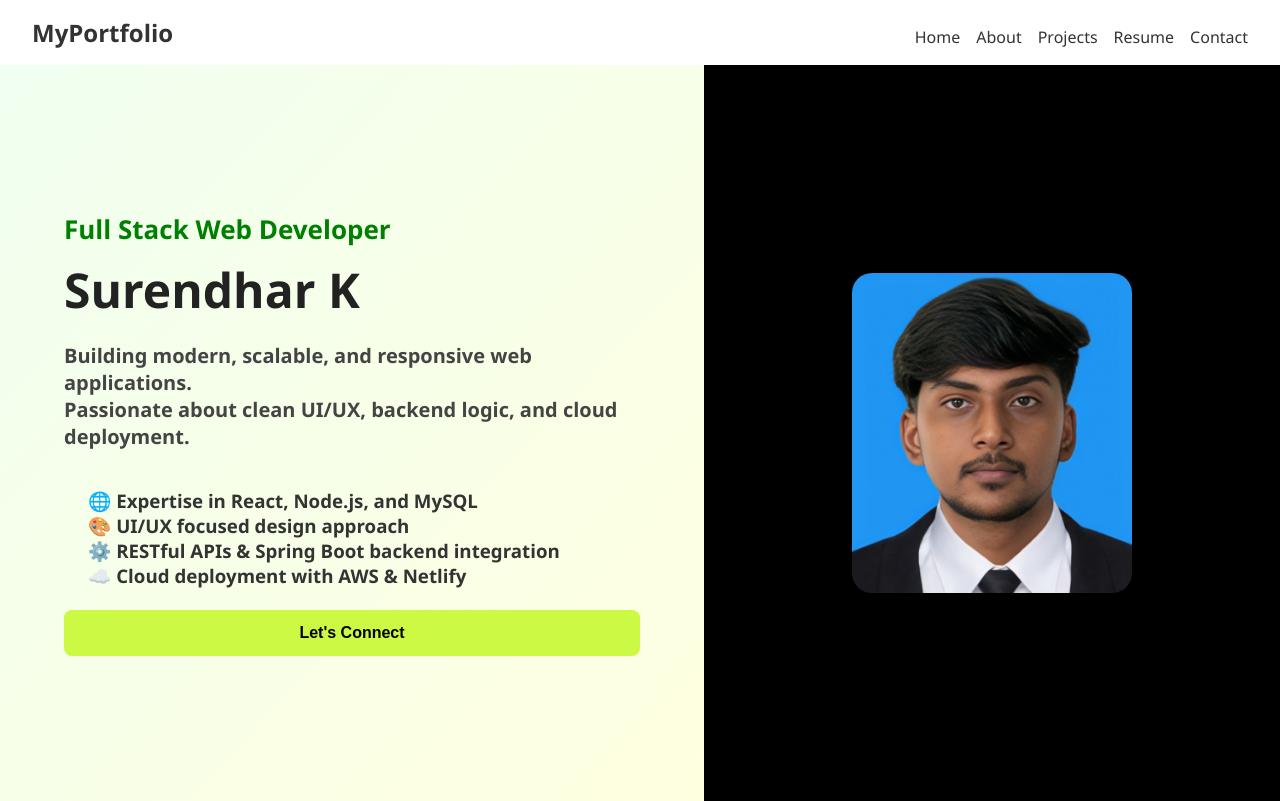
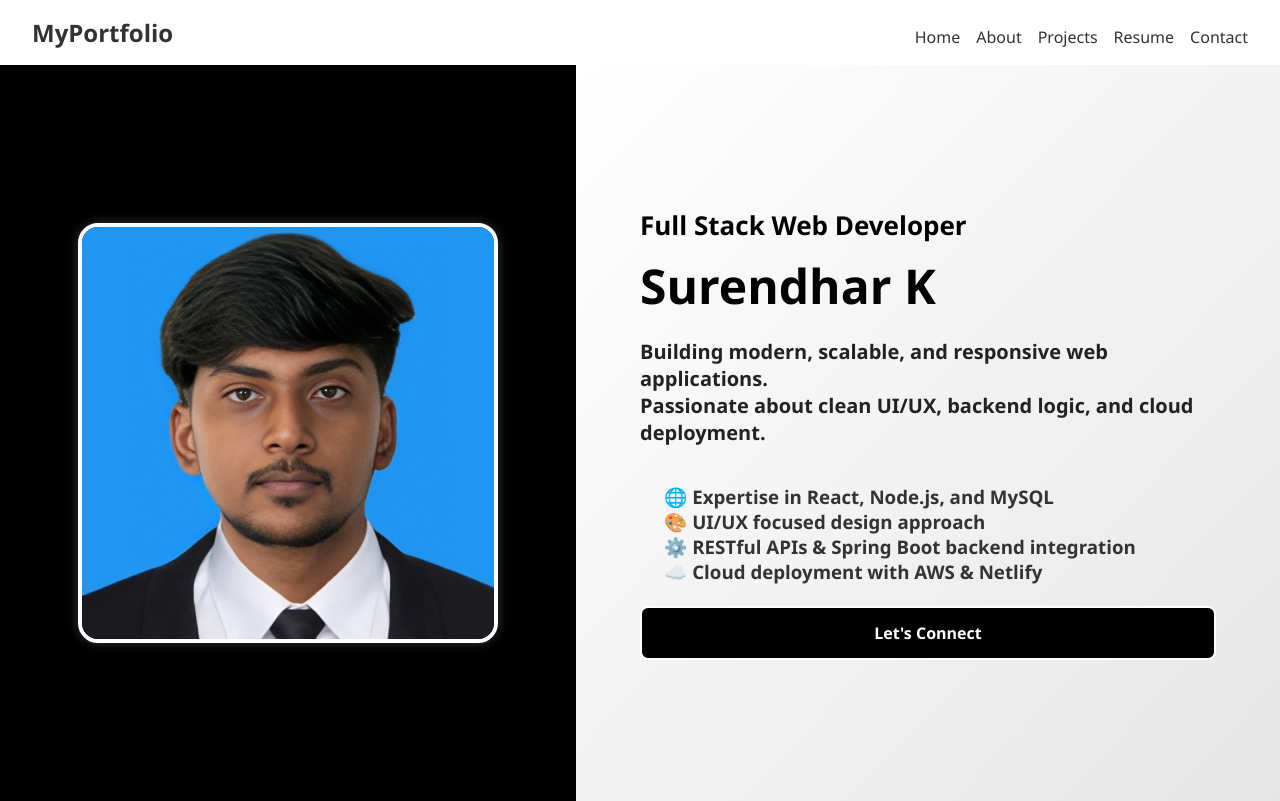
Before and after one commit to surrey-78/Personal-Public-Website, a React (Vite) app: page / in a window 1280 px wide. Built offline with nearby package versions, Linux system fonts and the light colour scheme.

Commit message:
successfully updated about and fixed few bugs

```diff
--- a/src/pages/Home.jsx
+++ b/src/pages/Home.jsx
@@ -5,6 +5,10 @@ import profileImage from '../assets/profile.jpg';
 const Home = () => {
   return (
     <div className="home-container">
+      <div className="right-panel">
+        <img src={profileImage} alt="profile" className="profile-img" />
+      </div>
+
       <div className="left-panel">
         <p className="tagline">Full Stack Web Developer</p>
         <h1 className="name">Surendhar K</h1>
@@ -20,7 +24,7 @@ const Home = () => {
           <h3>☁️ Cloud deployment with AWS & Netlify</h3>
         </ul>
         <br/>
-        <button className="hello-btn"><a
+        <a
           href="https://www.linkedin.com/in/surendhar-k-9477b9256/"
           target="_blank"
           rel="noopener noreferrer"
@@ -28,11 +32,6 @@ const Home = () => {
         >
           Let's Connect
         </a>
-</button>
-      </div>
-
-      <div className="right-panel">
-        <img src={profileImage} alt="profile" className="profile-img" />
       </div>
     </div>
   );
--- a/src/styles/About.css
+++ b/src/styles/About.css
@@ -22,8 +22,8 @@
 }
 
 .about-img {
-  width: 320px;
-  height: 320px;
+  width: 360px;
+  height: 360px;
   border-radius: 10px;
   object-fit: cover;
   border: 3px solid #dcdcdc;
--- a/src/styles/Home.css
+++ b/src/styles/Home.css
@@ -15,13 +15,13 @@
   flex-direction: column;
   justify-content: center;
   padding: 4rem;
-  background: linear-gradient(to bottom right, #f0fff0, #ffffe0);
+  background: linear-gradient(to bottom right, #ffffff, #e6e6e6); /* subtle white-gray */
 }
 
 /* Right Panel */
 .right-panel {
   flex: 1;
-  background-color: #000;
+  background-color: #000000;
   display: flex;
   justify-content: center;
   align-items: center;
@@ -29,15 +29,17 @@
 
 /* Profile Image */
 .profile-img {
-  width: 280px;
-  height: 320px;
+  width: 420px;
+  height: 420px;
   object-fit: cover;
   border-radius: 20px;
+  border: 4px solid #fff; /* white border for contrast */
+  box-shadow: 0 0 12px rgba(255, 255, 255, 0.2);
 }
 
 /* Tagline Text */
 .tagline {
-  color: green;
+  color: #000;
   font-size: 26px;
   font-weight: bold;
   margin-bottom: 10px;
@@ -47,32 +49,35 @@
 .name {
   font-size: 48px;
   font-weight: 800;
-  color: #222;
+  color: #000;
   margin-bottom: 20px;
 }
 
 /* Description */
 .desc {
   font-size: 20px;
-  color: #444;
+  color: #222;
   margin-bottom: 30px;
-  font-weight: 700;
+  font-weight: 600;
 }
 
 /* Button */
 .hello-btn {
-  background-color: #ccf943;
-  color: #000;
+  background-color: #000;
+  color: #fff;
   font-size: 16px;
   font-weight: bold;
   padding: 14px 30px;
-  border: none;
+  border: 2px solid #fff;
   border-radius: 8px;
+  text-align: center;
   cursor: pointer;
-  transition: background-color 0.3s ease;
+  transition: background-color 0.3s ease, color 0.3s ease;
   text-decoration: none;
 }
 
 .hello-btn:hover {
-  background-color: #b6df3a;
+  background-color: #fff;
+  color: #000;
+  text-decoration: none;
 }
```
Lines whose indentation alone changed are shown as unchanged.
